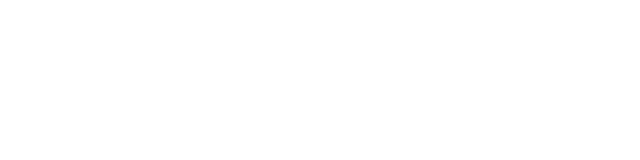
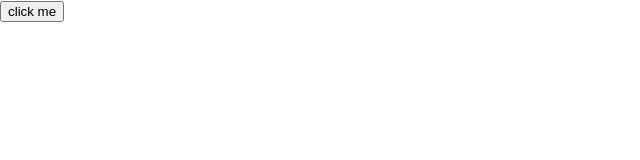
Before and after one commit to alfathnv/assemblr-challenge, a React (Create React App) app: page / in a window 1280 px wide. Shown: the top 160 px of the page, without its empty margins (0-640 px from the left). Built offline with nearby package versions, Linux system fonts and the light colour scheme.

Commit message:
Add firebase google sign in auth

```diff
--- a/src/App.js
+++ b/src/App.js
@@ -1,7 +1,34 @@
+import { auth } from "./firebase-config";
+import { signInWithPopup, GoogleAuthProvider } from "firebase/auth";
+
 function App() {
+  const signInWithGoogle = () => {
+    const provider = new GoogleAuthProvider();
+
+    signInWithPopup(auth, provider)
+    .then((result) => {
+      console.log(result);
+      // This gives you a Google Access Token. You can use it to access the Google API.
+      const credential = GoogleAuthProvider.credentialFromResult(result);
+      const token = credential.accessToken;
+      // The signed-in user info.
+      const user = result.user;
+      // ...
+    }).catch((error) => {
+      // Handle Errors here.
+      const errorCode = error.code;
+      const errorMessage = error.message;
+      // The email of the user's account used.
+      const email = error.email;
+      // The AuthCredential type that was used.
+      const credential = GoogleAuthProvider.credentialFromError(error);
+      // ...
+    });
+  }
+
   return (
     <div className="App">
-
+      <button onClick={signInWithGoogle}>click me</button>
     </div>
   );
 }
--- /dev/null
+++ b/src/firebase-config.js
@@ -0,0 +1,23 @@
+// Import the functions you need from the SDKs you need
+import { initializeApp } from "firebase/app";
+import { getAnalytics } from "firebase/analytics";
+import { getAuth } from "firebase/auth";
+// TODO: Add SDKs for Firebase products that you want to use
+// https://firebase.google.com/docs/web/setup#available-libraries
+
+// Your web app's Firebase configuration
+// For Firebase JS SDK v7.20.0 and later, measurementId is optional
+const firebaseConfig = {
+  apiKey: "AIzaSyATo8ICWdffBVFzpWqF2mql48Z5nWnQYPw",
+  authDomain: "assemblr-challenge.firebaseapp.com",
+  projectId: "assemblr-challenge",
+  storageBucket: "assemblr-challenge.appspot.com",
+  messagingSenderId: "560676152579",
+  appId: "1:560676152579:web:803120747247a601bd3536",
+  measurementId: "G-5LNRKQ7VQW"
+};
+
+// Initialize Firebase
+const app = initializeApp(firebaseConfig);
+const analytics = getAnalytics(app);
+export const auth = getAuth(app);
```
